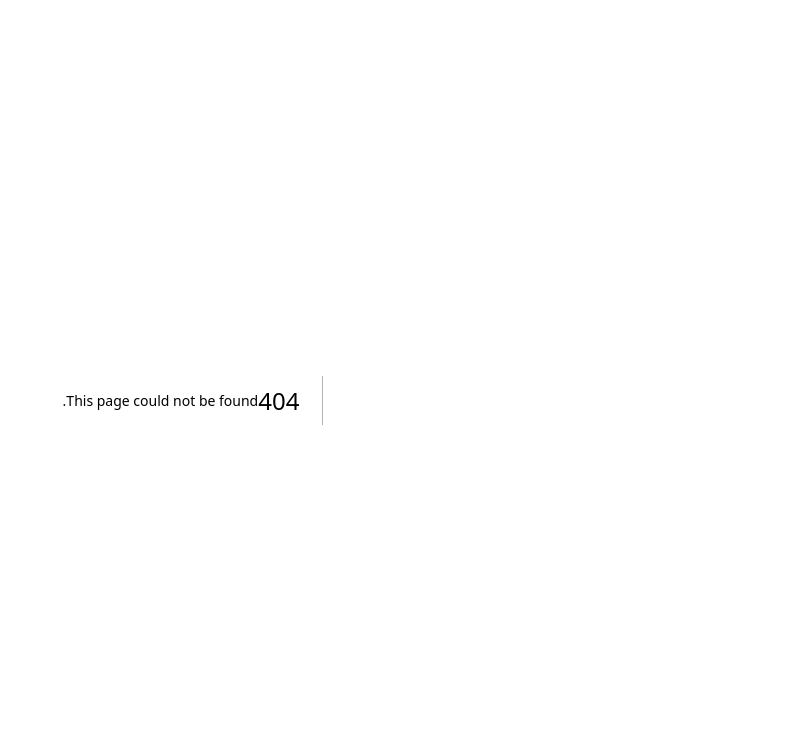
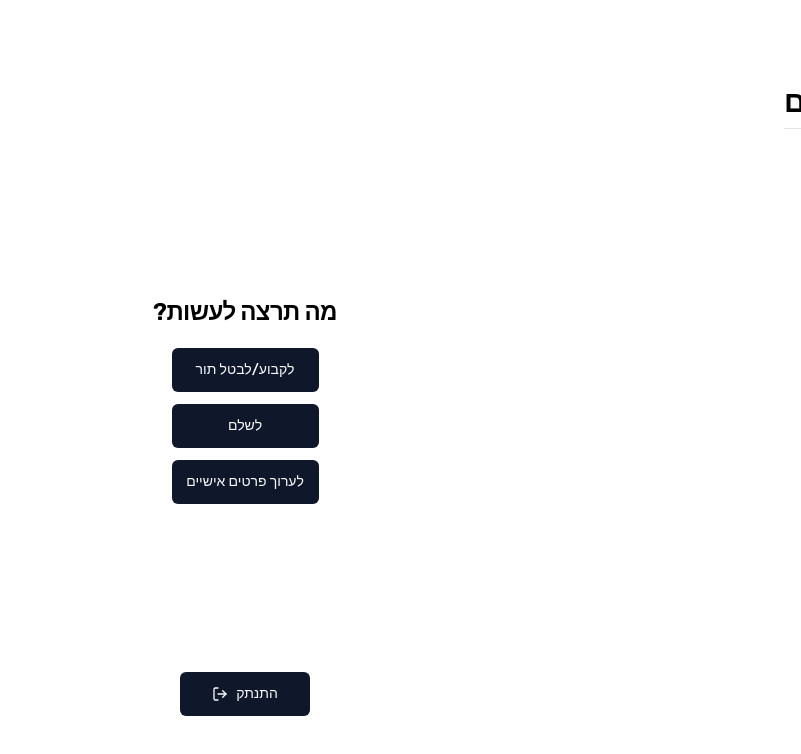
Before and after one commit to YairSadan/Clients-Management, a Next.js app: page /user in a window 1280 px wide. Before the commit this address had no page. Shown: the top 754 px of the page, without its empty margins (479-1280 px from the left). Built offline with nearby package versions, Linux system fonts and the light colour scheme; no server answers.

Commit message:
fix: a previous merge deleted the clients page and the options compnent

```diff
--- /dev/null
+++ b/src/app/user/components/Options.tsx
@@ -0,0 +1,22 @@
+'use client';
+import { Button } from '@/components/ui/button';
+import Link from 'next/link';
+import React from 'react';
+
+const Options = () => {
+  return (
+    <>
+      <Button size={'optionButton'} asChild>
+        <Link href={'/user/appointments'}>לקבוע/לבטל תור</Link>
+      </Button>
+      <Button size={'optionButton'} asChild>
+        <Link href={'/user/payments'}>לשלם</Link>
+      </Button>
+      <Button size={'optionButton'} asChild>
+        <Link href={'/user/profile'}>לערוך פרטים אישיים</Link>
+      </Button>
+    </>
+  );
+};
+
+export default Options;
--- /dev/null
+++ b/src/app/user/page.tsx
@@ -0,0 +1,27 @@
+import React from 'react';
+import LogoutBtn from '../ui/globalComponents/LogoutBtn';
+import { getServerSession } from 'next-auth';
+import { authOptions } from '@/lib/auth';
+import Options from './components/Options';
+
+const ClientHome = async () => {
+  const session = await getServerSession(authOptions);
+  return (
+    <main className="page-primary justify-around">
+      <div className="flex flex-row justify-start w-full pr-8">
+        <h2 className="scroll-m-20 border-b pb-2 text-3xl font-semibold tracking-tight first:mt-0">
+          שלום {session?.user.name}
+        </h2>
+      </div>
+      <div className="flex flex-col items-center gap-3">
+        <h3 className="pb-2 scroll-m-20 text-2xl font-semibold tracking-tight">
+          מה תרצה לעשות?
+        </h3>
+        <Options />
+      </div>
+      <LogoutBtn />
+    </main>
+  );
+};
+
+export default ClientHome;
```
